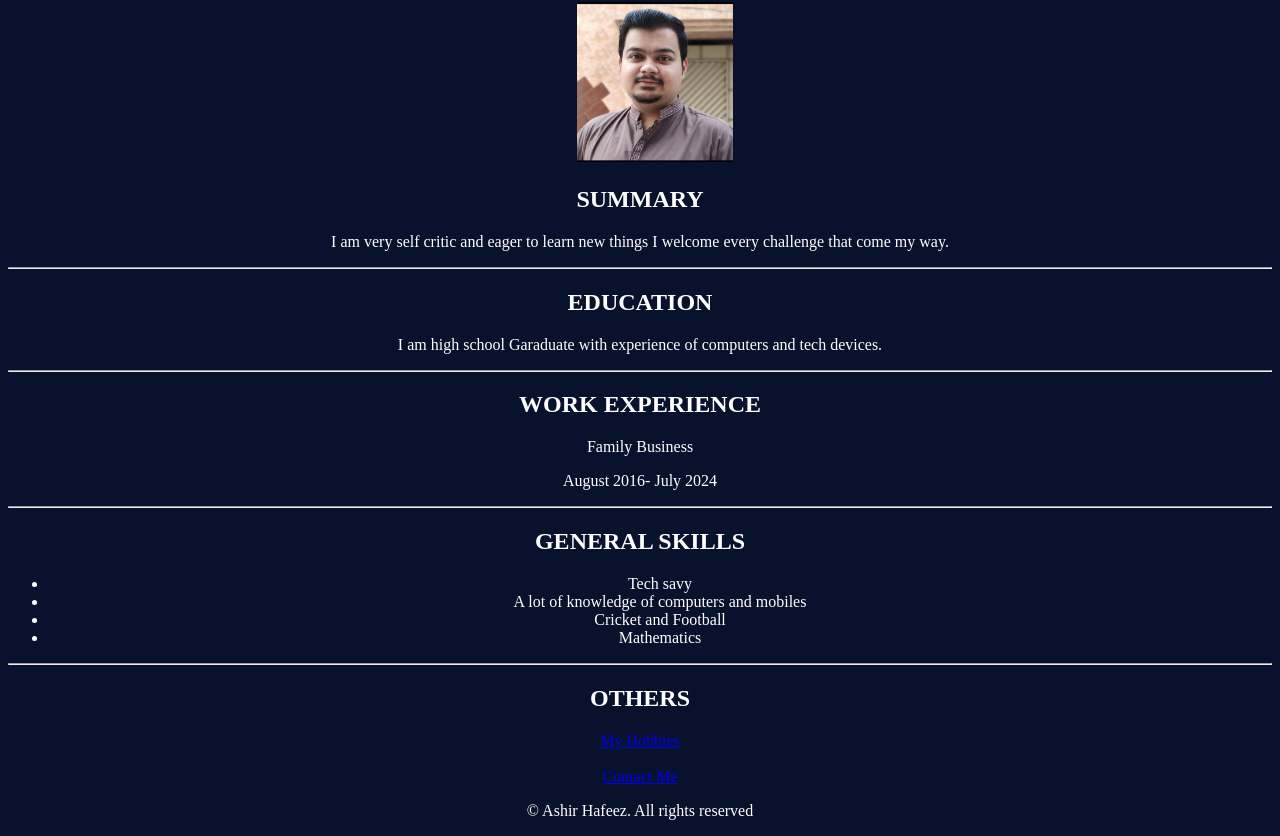
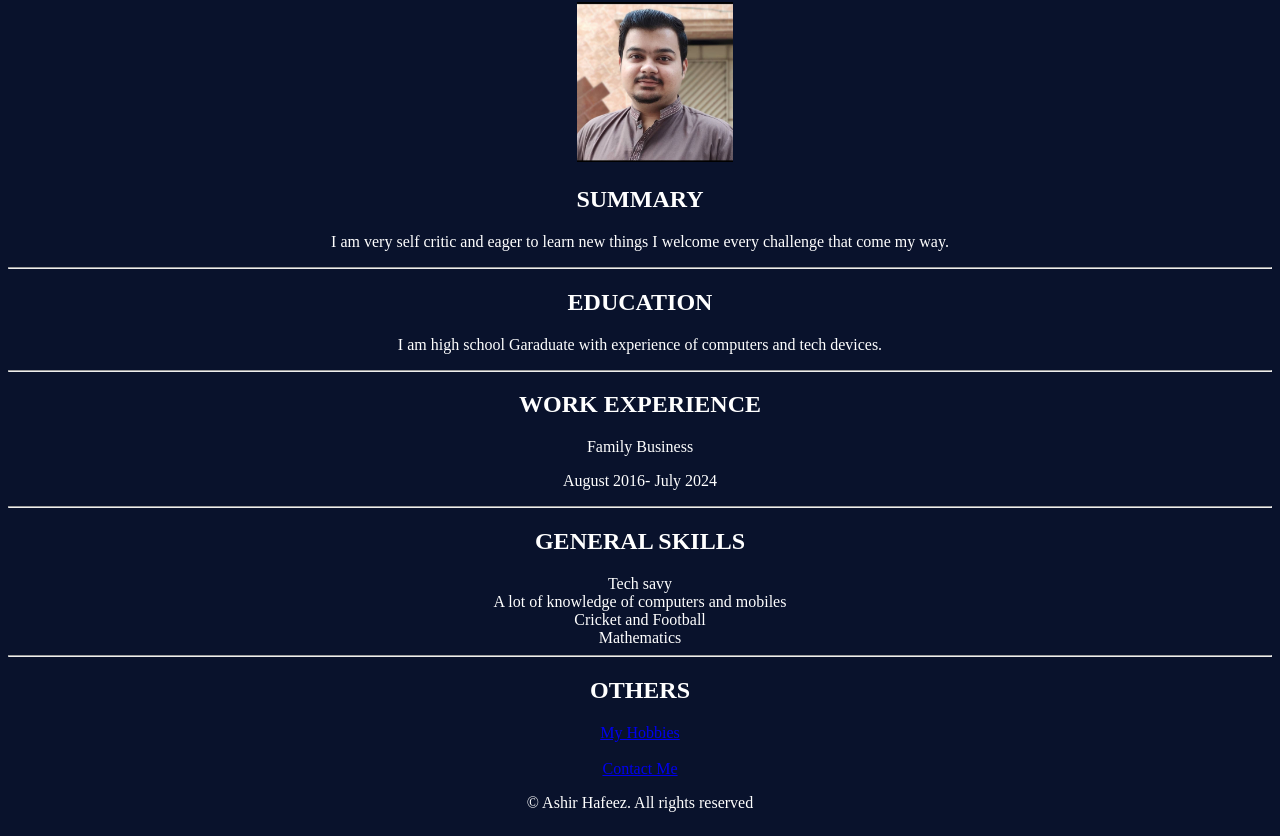
Before and after one commit to AashirHafeeez/resumee, a plain HTML site: page index.html in a window 1280 px wide. Shown: the part 78-914 px from the top of the page. Drawn offline with Linux system fonts and the light colour scheme.

Commit message:
Update index.html

```diff
--- a/index.html
+++ b/index.html
@@ -21,6 +21,11 @@
         }
         p{
             text-align:center;
+        }
+        ul{
+            list-style-type:none;
+            margin:0;
+            padding:0;
         }
         li{
             text-align:center;
```
